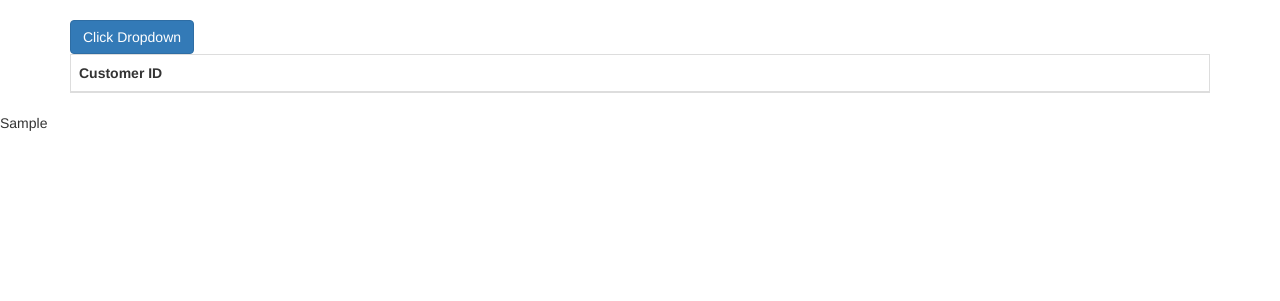
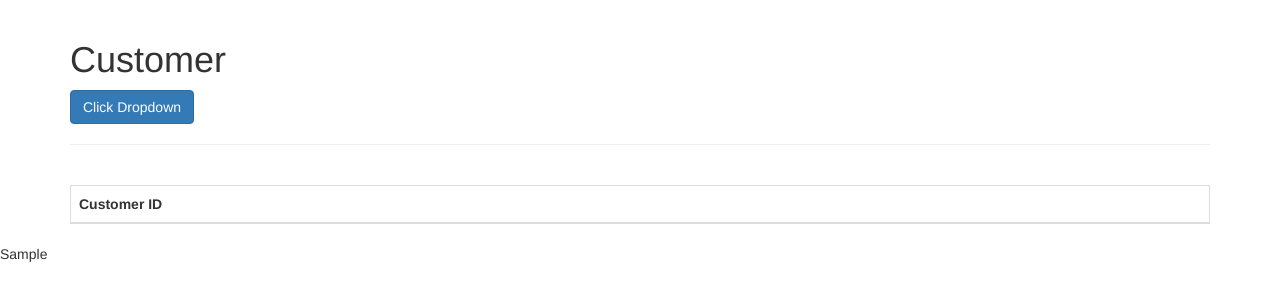
Before and after one commit to denisha/toolio, a Flask app: template application/templates/customer.html in a window 1280 px wide. Shown: the part 52-353 px from the top of the page. Run offline with Flask 2, Linux system fonts and the light colour scheme; the template is opened without the code that fills it: most values are stand-ins (such as "Sample title", 1, 10 or a date in 2020); lists and menus that the app fills with data are empty; some libraries are stand-ins or nearby versions; some web fonts are replaced.

Commit message:
Minor changes on Customer page

```diff
--- a/application/templates/customer.html
+++ b/application/templates/customer.html
@@ -1,7 +1,7 @@
 {% extends "base.html" %}
 {% block content %}
 
-
+   <h1>Customer</h1>
 
 
 
@@ -13,6 +13,7 @@
             </div>
           </div>
 
+<hr/>
 
     <table class="table table-striped table-bordered table-hover">
        <thead>
```
